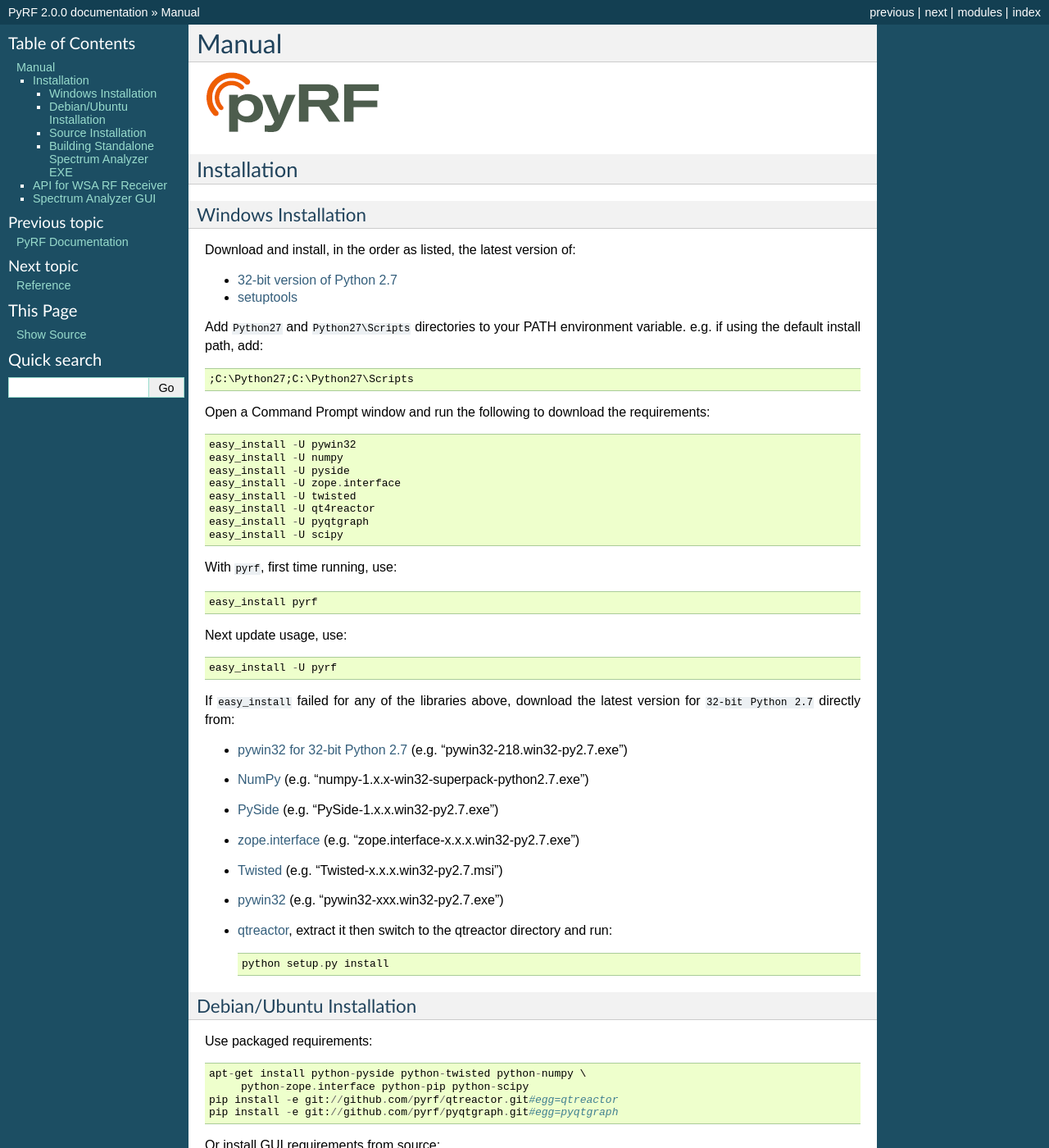
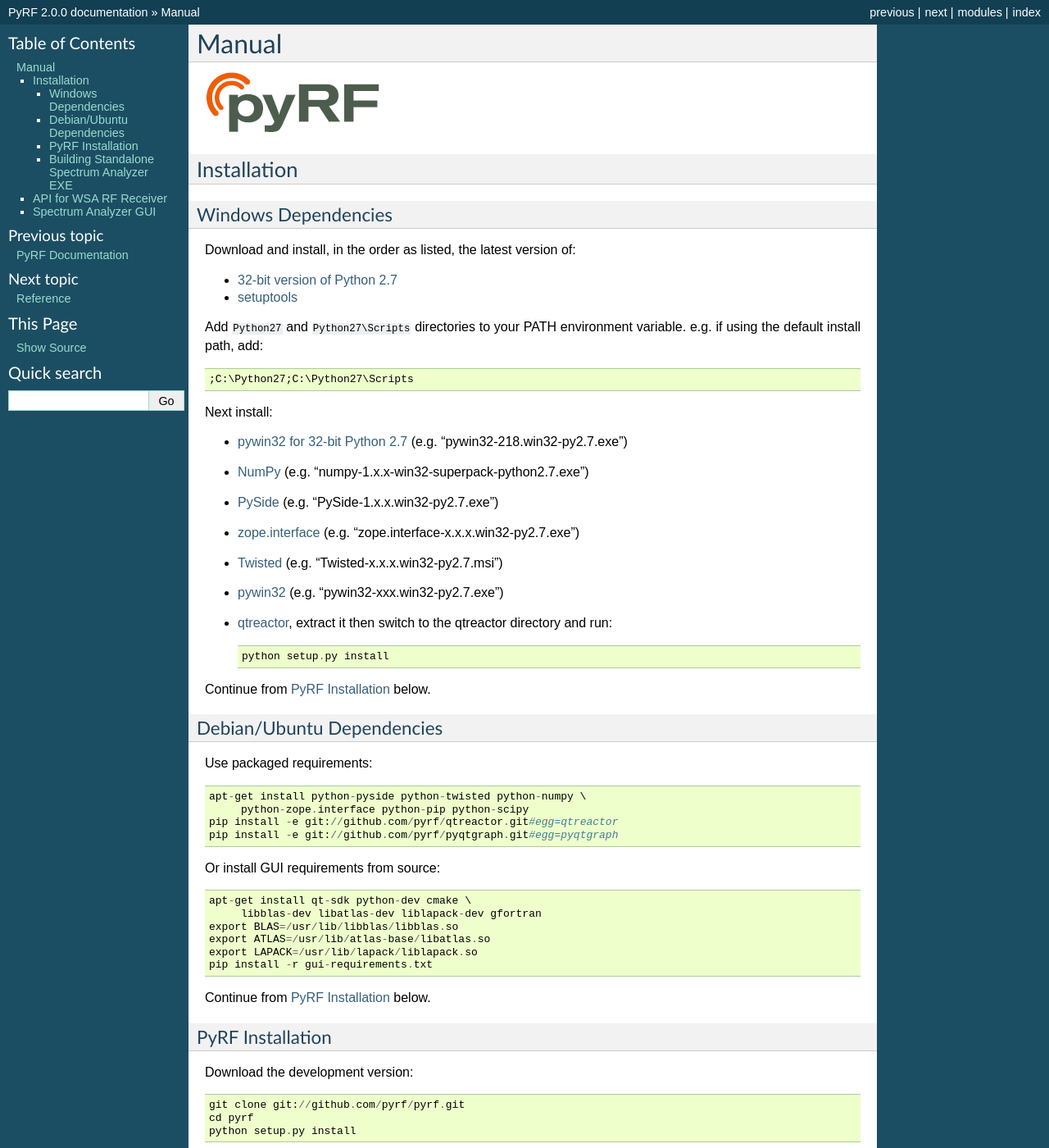
Before and after one commit to pyrf/pyrf, a Sphinx documentation site: the page built from docs/usermanual.rst, in a window 1280 px wide and 1400 px high. Shown: the whole window at 82% size. Built offline with Sphinx 7.4.7, drawn with Linux system fonts in a browser that asks for light colours.

Commit message:
remove easy_install instructions

```diff
--- a/docs/usermanual.rst
+++ b/docs/usermanual.rst
@@ -8,9 +8,8 @@
 ------------
 
 
-Windows Installation
+Windows Dependencies
 ~~~~~~~~~~~~~~~~~~~~
-
 
 Download and install, in the order as listed, the latest version of:
 
@@ -22,27 +21,7 @@
 
   ;C:\Python27;C:\Python27\Scripts
 
-Open a Command Prompt window and run the following to download the requirements::
-
-  easy_install -U pywin32
-  easy_install -U numpy
-  easy_install -U pyside
-  easy_install -U zope.interface
-  easy_install -U twisted
-  easy_install -U qt4reactor
-  easy_install -U pyqtgraph
-  easy_install -U scipy
-
-With ``pyrf``, first time running, use::
-
-  easy_install pyrf
-
-Next update usage, use::
-
-  easy_install -U pyrf
-
-If ``easy_install`` failed for any of the libraries above, download the latest
-version for ``32-bit Python 2.7`` directly from:
+Next install:
 
 * `pywin32 for 32-bit Python 2.7 <http://sourceforge.net/projects/pywin32/files/pywin32/>`_
   (e.g. "pywin32-218.win32-py2.7.exe")
@@ -61,8 +40,10 @@
 
     python setup.py install
 
+Continue from :ref:`pyrf-installation` below.
 
-Debian/Ubuntu Installation
+
+Debian/Ubuntu Dependencies
 ~~~~~~~~~~~~~~~~~~~~~~~~~~
 
 Use packaged requirements::
@@ -81,9 +62,12 @@
    export LAPACK=/usr/lib/lapack/liblapack.so
    pip install -r gui-requirements.txt
 
+Continue from :ref:`pyrf-installation` below.
 
-Source Installation
-~~~~~~~~~~~~~~~~~~~
+.. _pyrf-installation:
+
+PyRF Installation
+~~~~~~~~~~~~~~~~~
 
 Download the development version::
 
```
